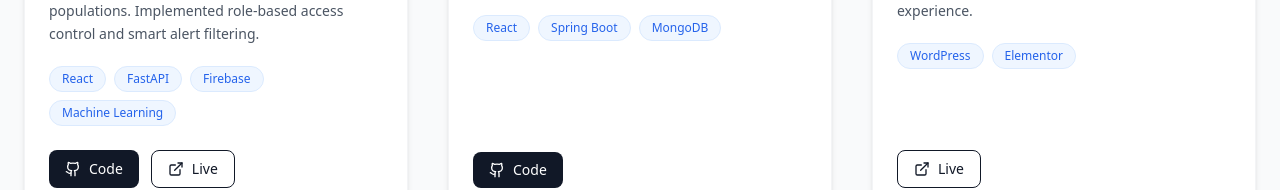
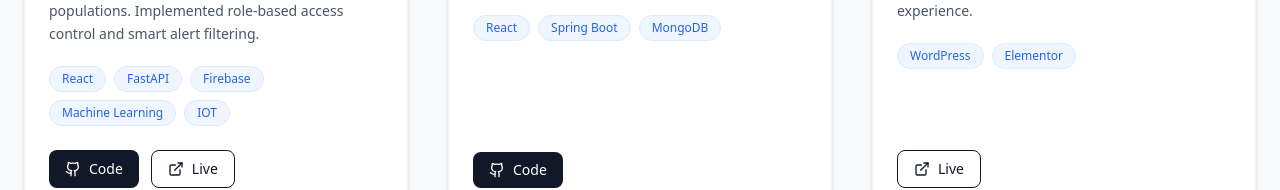
Before and after one commit to TharushiShanika/MyPortfolio, a React app: page / in a window 1280 px wide. Shown: the part 1785-1975 px from the top of the page. Built offline with nearby package versions, Linux system fonts and the light colour scheme; the HTML template or start-up script is replaced by a standard one.

Commit message:
Update Projects.tsx

```diff
--- a/src/components/Projects.tsx
+++ b/src/components/Projects.tsx
@@ -8,7 +8,7 @@ export const Projects = () => {
         "A secure and intelligent healthcare platform integrating IoT devices, AI-powered symptom analysis, and real-time monitoring for vulnerable populations. Implemented role-based access control and smart alert filtering.",
       image:
         "https://images.unsplash.com/photo-1498050108023-c5249f4df085?auto=format&fit=crop&w=1172&q=80",
-      technologies: ["React", "FastAPI", "Firebase", "Machine Learning"],
+      technologies: ["React", "FastAPI", "Firebase", "Machine Learning","IOT"],
       githubUrl: "https://github.com/IT21171406/Final_Reserach.git",
       liveUrl:
         "https://drive.google.com/file/d/1IrEVEWdnaJRBrQ252Cf2fmqATWGMGPNQ/view?usp=sharing",
@@ -56,10 +56,8 @@ export const Projects = () => {
       image:
         "https://images.unsplash.com/photo-1551288049-bebda4e38f71?auto=format&fit=crop&w=1170&q=80",
       technologies: ["HTML", "CSS"],
-      githubUrl:
-        "https://github.com/TharushiShanika/WixWebsite.git",
-      liveUrl:
-        "https://tharushishanika.github.io/WixWebsite/",
+      githubUrl: "https://github.com/TharushiShanika/WixWebsite.git",
+      liveUrl: "https://tharushishanika.github.io/WixWebsite/",
     },
   ];
 
```
